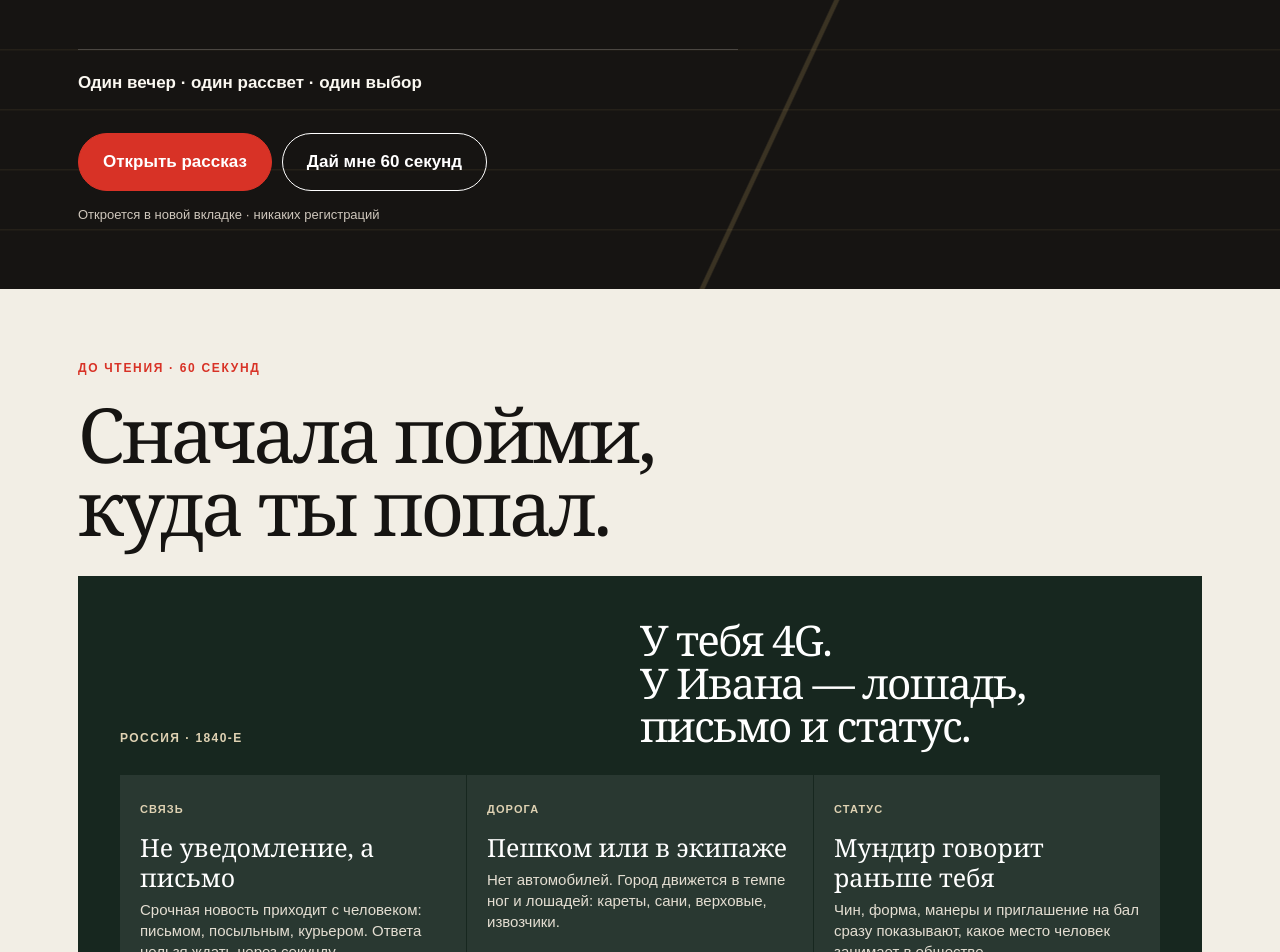
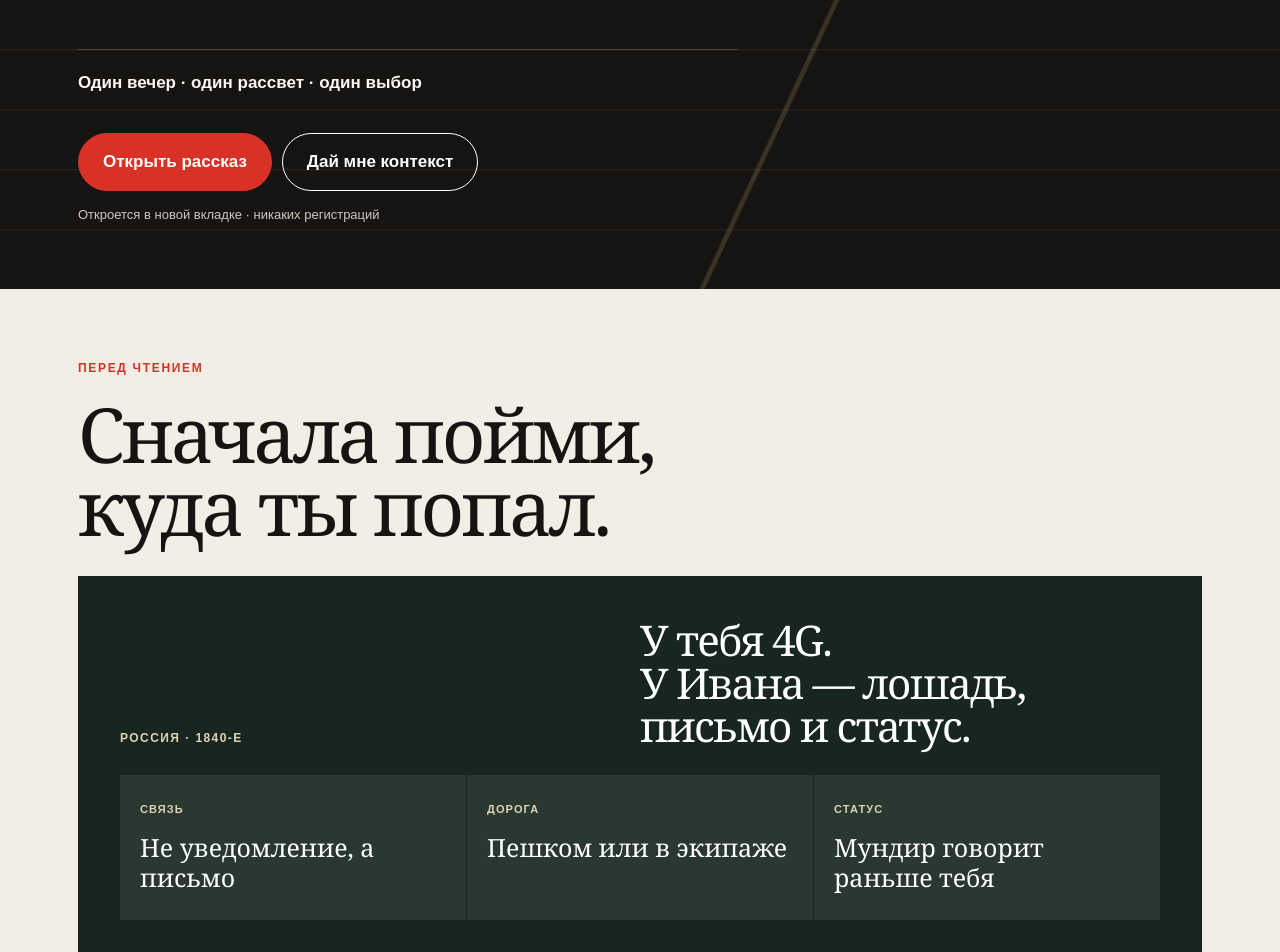
Before and after one commit to kosbushe/literature-guide, a Next.js app: page /works/after-the-ball in a window 1280 px wide. Shown: the part 700-1652 px from the top of the page. Built offline with nearby package versions, Linux system fonts and the light colour scheme.

Commit message:
Keep reading context lightweight

```diff
--- a/app/works/after-the-ball/page.tsx
+++ b/app/works/after-the-ball/page.tsx
@@ -17,18 +17,18 @@ export default function AfterTheBallPage() {
         <p className="route-line">{workRu.routeLine}</p>
         <div className="hero-actions">
           <EventLink event="full_text_opened" external href={workCore.fullTextUrl}>Открыть рассказ</EventLink>
-          <a className="button button-ghost" href="#before">Дай мне 60 секунд</a>
+          <a className="button button-ghost" href="#before">Дай мне контекст</a>
         </div>
         <p className="micro">Откроется в новой вкладке · никаких регистраций</p>
       </section>
 
       <section className="reading-section before" id="before">
-        <p className="eyebrow">До чтения · 60 секунд</p>
+        <p className="eyebrow">Перед чтением</p>
         <h2>Сначала пойми,<br />куда ты попал.</h2>
         <section className="epoch-context" aria-label="Россия 1840-х годов">
           <div className="epoch-title"><span>Россия · 1840-е</span><strong>У тебя 4G.<br />У Ивана — лошадь, письмо и статус.</strong></div>
           <div className="epoch-grid">
-            {workRu.before.epoch.map((item) => <article key={item.title}><span>{item.label}</span><h3>{item.title}</h3><p>{item.description}</p></article>)}
+            {workRu.before.epoch.map((item) => <article key={item.title}><span>{item.label}</span><h3>{item.title}</h3></article>)}
           </div>
         </section>
         <ContextCodeCard card={workRu.before.contextCard} />
```
